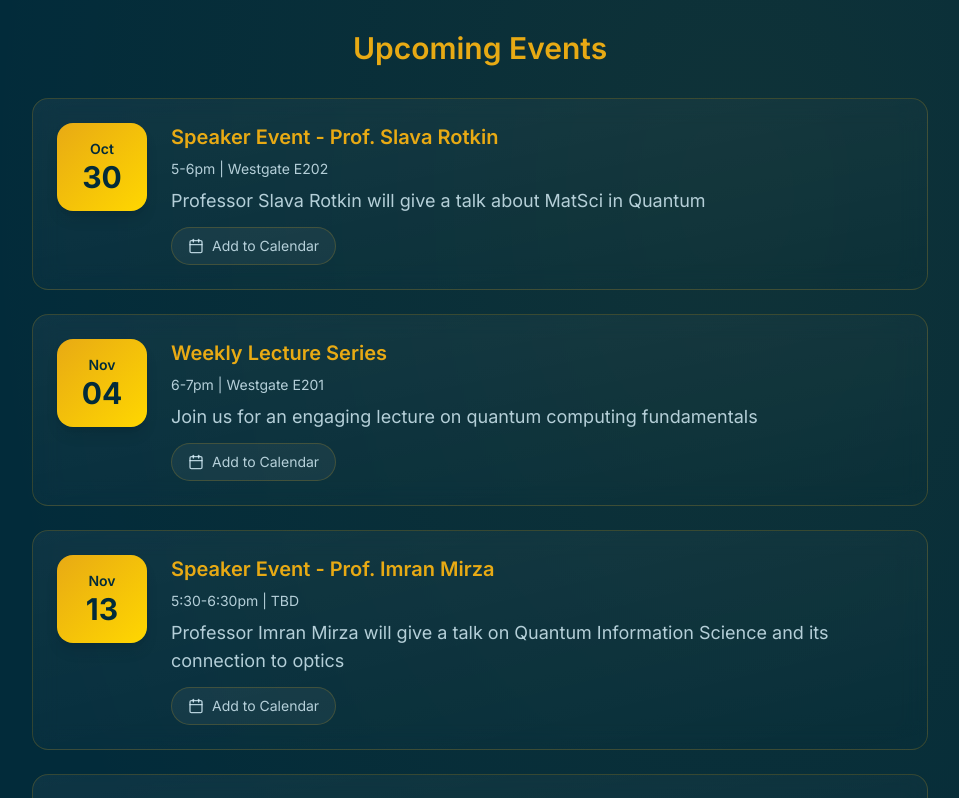
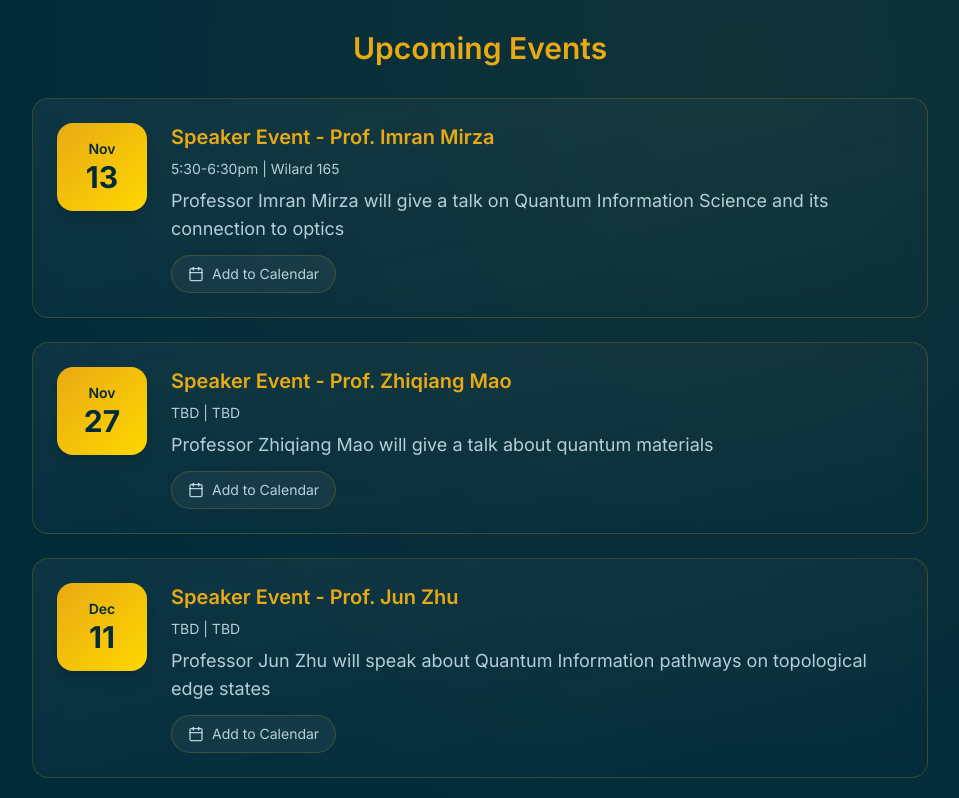
Before and after one commit to Quantum-Student-Society-PSU/QSS-Web, a Next.js app: page / in a window 1280 px wide. Shown: the part 3642-4440 px from the top of the page, without its empty margins (160-1119 px from the left). Built offline with nearby package versions, Linux system fonts and the light colour scheme.

Commit message:
update events

```diff
--- a/data/events.ts
+++ b/data/events.ts
@@ -35,29 +35,11 @@ export const EVENT_TYPES: EventType[] = [
 
 export const UPCOMING_EVENTS: Event[] = [
   {
-    id: 'e9',
-    title: 'Speaker Event - Prof. Slava Rotkin',
-    date: { month: 'Oct', day: '30' },
-    time: '5-6pm',
-    location: 'Westgate E202',
-    description: 'Professor Slava Rotkin will give a talk about MatSci in Quantum',
-    type: 'speaker',
-  },
-  {
-    id: 'e10',
-    title: 'Weekly Lecture Series',
-    date: { month: 'Nov', day: '04' },
-    time: '6-7pm',
-    location: 'Westgate E201',
-    description: 'Join us for an engaging lecture on quantum computing fundamentals',
-    type: 'collab',
-  },
-  {
     id: 'e11',
     title: 'Speaker Event - Prof. Imran Mirza',
     date: { month: 'Nov', day: '13' },
     time: '5:30-6:30pm',
-    location: 'TBD',
+    location: 'Wilard 165',
     description: 'Professor Imran Mirza will give a talk on Quantum Information Science and its connection to optics',
     type: 'speaker',
   },
```
